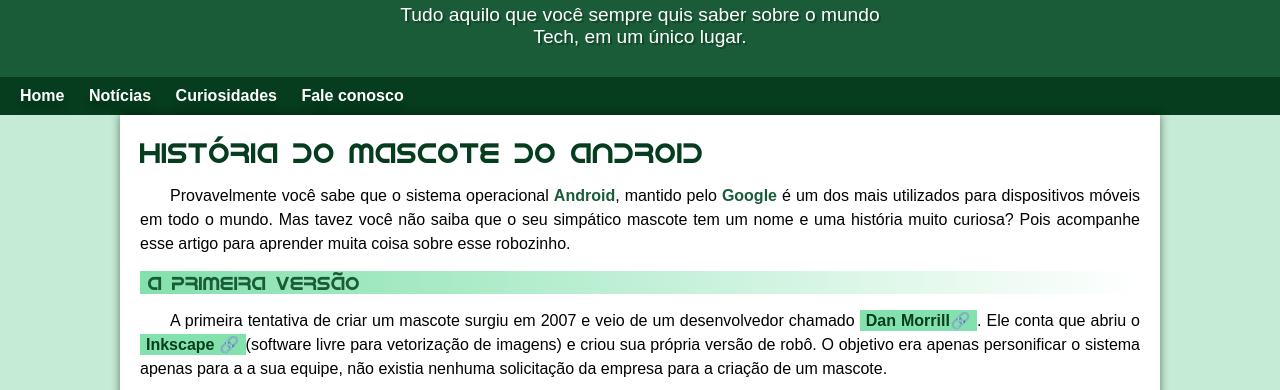
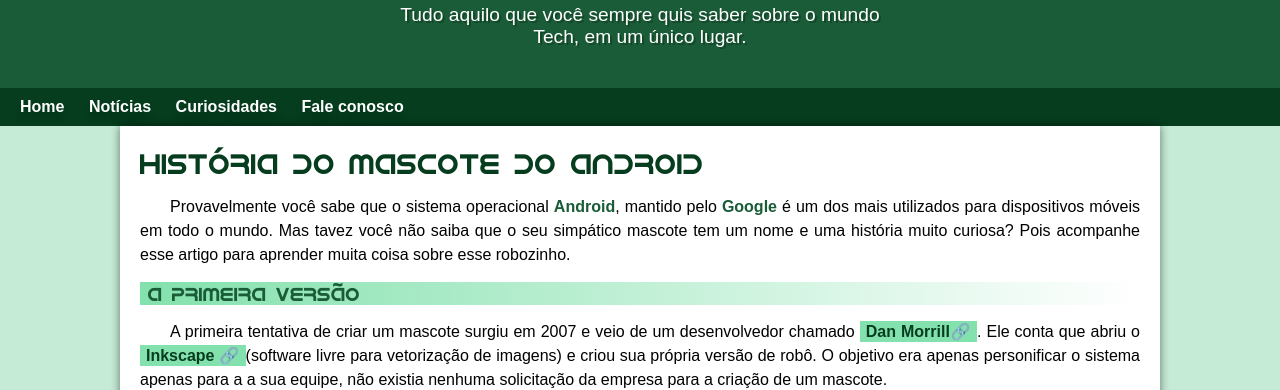
Before and after one commit to Math-LM/projeto-android, a plain HTML site: page index.html in a window 1280 px wide. Shown: the part 103-493 px from the top of the page. Drawn offline with Linux system fonts and the light colour scheme.

Commit message:
problema de padding corrigido

```diff
--- a/Style/style.css
+++ b/Style/style.css
@@ -69,7 +69,7 @@
     margin: auto;
     padding-left: 10px;
     padding-right: 10px;
-    margin-bottom: 30px; /*Alteração para celulares com imagem muito pequena. */
+    padding-bottom: 40px; /*Alteração para celulares com imagem muito pequena. */
     text-shadow: 2px 2px 0px rgba(0, 0, 0, 0.252);
 
 }
```
